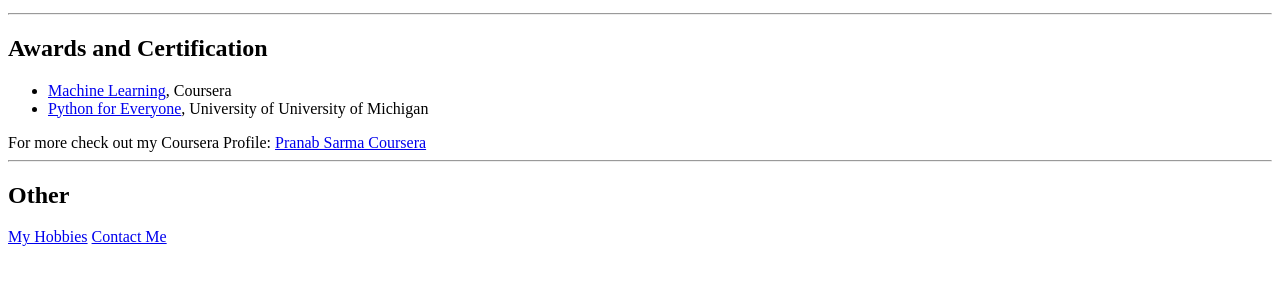
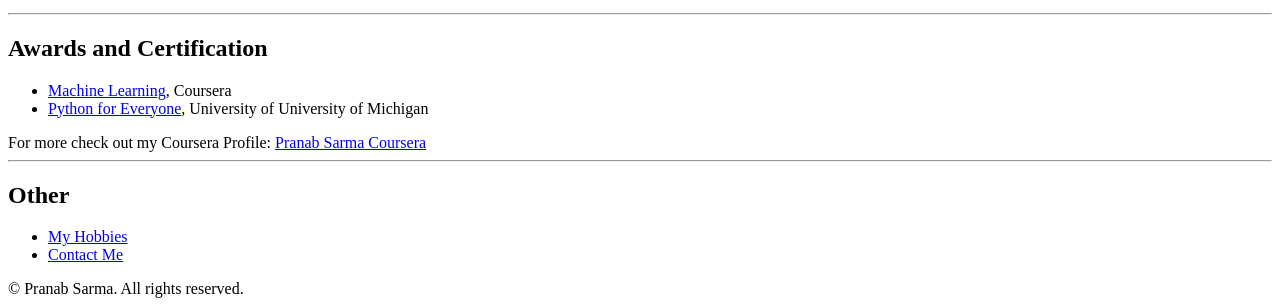
Before and after one commit to pranabsarma18/portfolio, a plain HTML site: page index.html in a window 1280 px wide. Shown: the part 1355-1661 px from the top of the page. Before the commit the page ends 1609 px from the top, so only its background shows below. Drawn offline with Linux system fonts and the light colour scheme.

Commit message:
Add files via upload

```diff
--- a/index.html
+++ b/index.html
@@ -99,8 +99,16 @@
     For more check out my Coursera Profile: <a href="https://www.coursera.org/user/7474b37d96e8be4a6dd0f7e65fe01aea">Pranab Sarma Coursera</a>
     <hr>
     <h2>Other</h2>
-    <a href="./Public/hobbies.html">My Hobbies</a>
-    <a href="./Public/contact.html">Contact Me</a>
+    <ul>
+        <li>
+            <a href="./Public/hobbies.html">My Hobbies</a>
+        </li>
+        <li>
+            <a href="./Public/contact.html">Contact Me</a>
+        </li>
+    </ul>
+
+    <footer>© Pranab Sarma. All rights reserved.</footer>
 
 
 </body>
```
